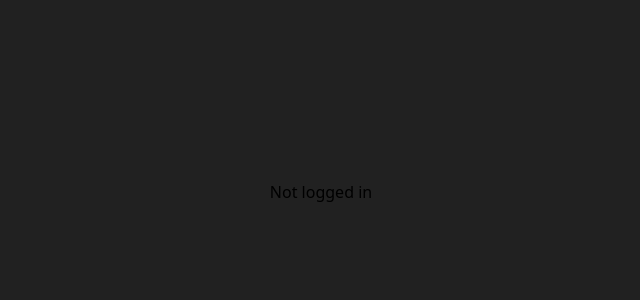
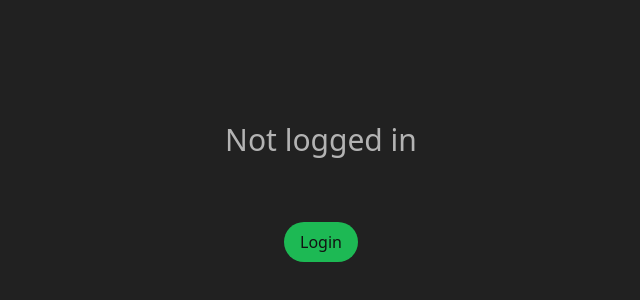
Before and after one commit to menterline/spotify-stats, a React (Vite) app: page /profile in a window 1280 px wide. Shown: the part 208-508 px from the top of the page, without its empty margins (319-959 px from the left). Built offline with nearby package versions, Linux system fonts and the light colour scheme.

Commit message:
added button to go back to login page

```diff
--- a/src/pages/ProfilePage.tsx
+++ b/src/pages/ProfilePage.tsx
@@ -1,13 +1,20 @@
 import { useSpotifyLogin } from "../Hooks/hooks";
 import { Profile } from "../Components/Profile";
+import { SpotifyButton } from "../Components/SpotifyButton";
+import { useNavigate } from "react-router-dom";
 
 export function ProfilePage() {
   const params = new URLSearchParams(window.location.search);
   const code = params.get("code");
   const token = useSpotifyLogin(code ?? "");
-
+  const navigate = useNavigate();
   if (!token) {
-    return <div>Not logged in</div>;
+    return (
+      <div className="flex flex-col gap-16">
+        <div className="text-3xl text-spotifyText">Not logged in</div>
+        <SpotifyButton label="Login" onClick={() => navigate("/")} />
+      </div>
+    );
   }
   return <Profile token={token} />;
 }
```
